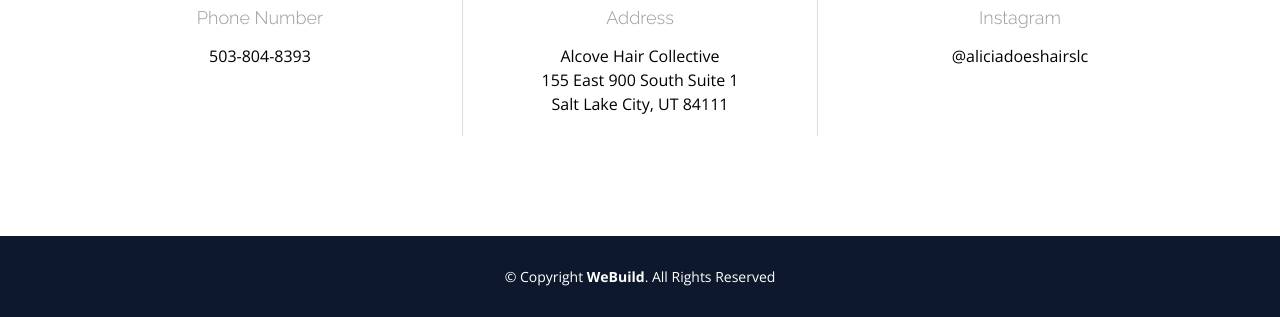
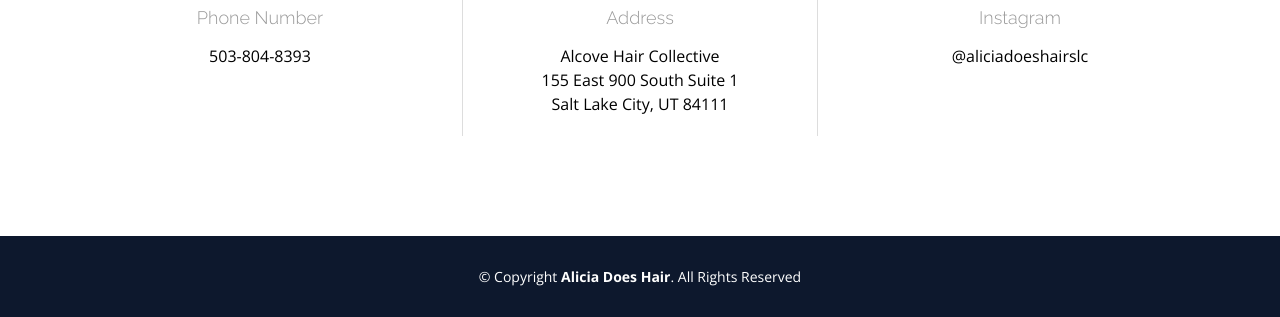
Before and after one commit to secretsaucesolutions/aliciadoeshair, a plain HTML site: page index.html in a window 1280 px wide. Shown: the part 1043-1360 px from the top of the page. Drawn offline with nearby package versions, Linux system fonts and the light colour scheme; a web font is replaced by a local one.

Commit message:
Update index.html

```diff
--- a/index.html
+++ b/index.html
@@ -111,7 +111,7 @@
   <footer id="footer">
     <div class="container">
       <div class="copyright">
-        &copy; Copyright <strong><span>WeBuild</span></strong>. All Rights Reserved
+        &copy; Copyright <strong><span>Alicia Does Hair</span></strong>. All Rights Reserved
       </div>
 
     </div>
```
